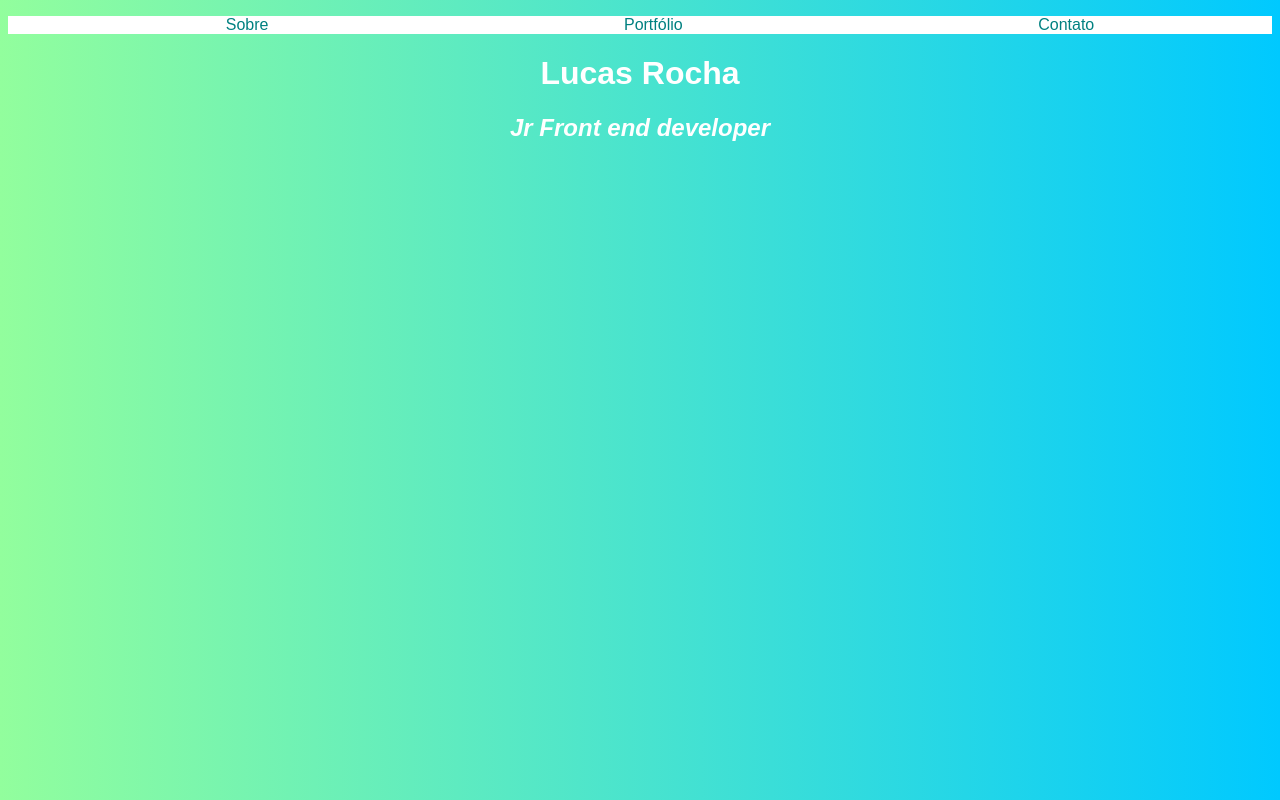
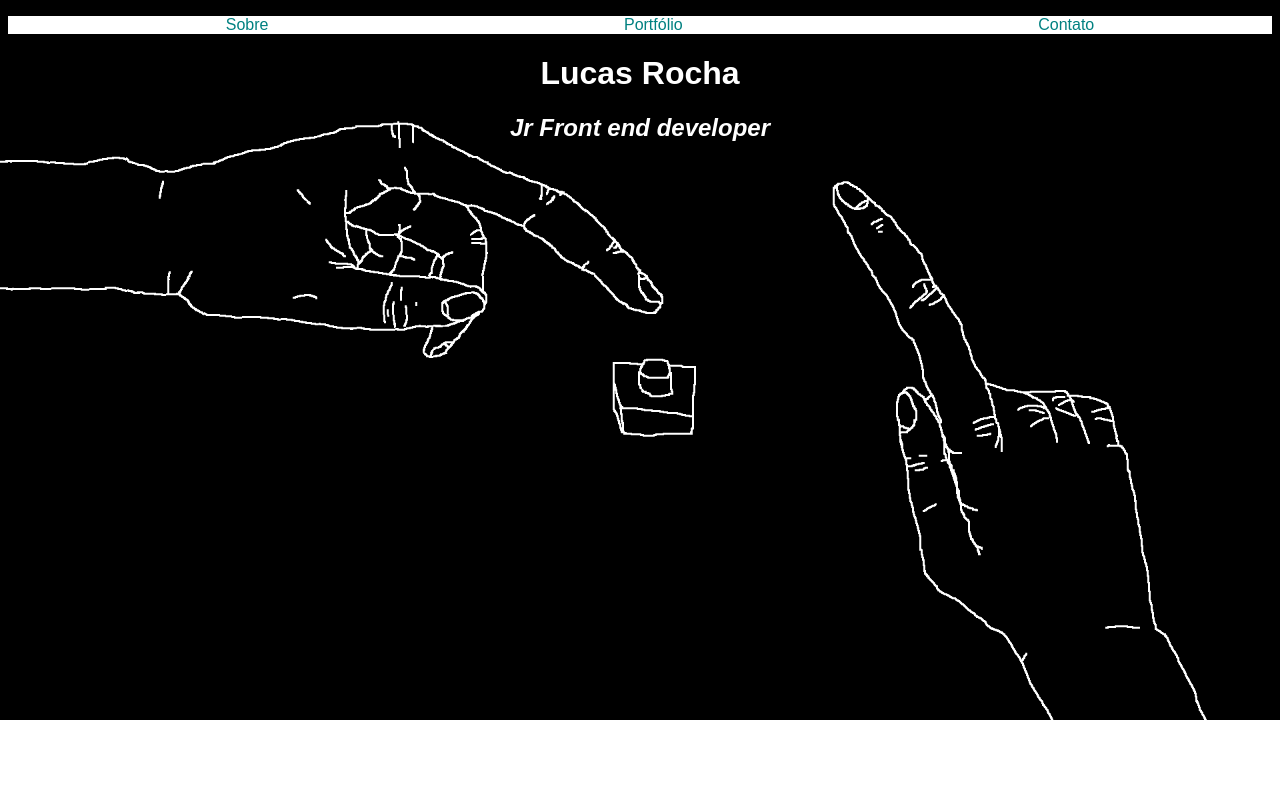
Before and after one commit to lucasrrocha/imersaocss, a plain HTML site: page index.html in a window 1280 px wide. Drawn offline with Linux system fonts and the light colour scheme.

Commit message:
update background

```diff
--- a/css/style.css
+++ b/css/style.css
@@ -1,6 +1,7 @@
 body {
-  background-image: linear-gradient(to right, #92fe9d 0%, #00c9ff 100%);
-  background-size: auto 100vh;
+  background: url(/img/onoff.gif);
+  background-repeat: no-repeat;
+  background-size: cover;
   font-family: 'Arial';
 }
 
```
Also changed, not shown: img/onoff.gif (added).
